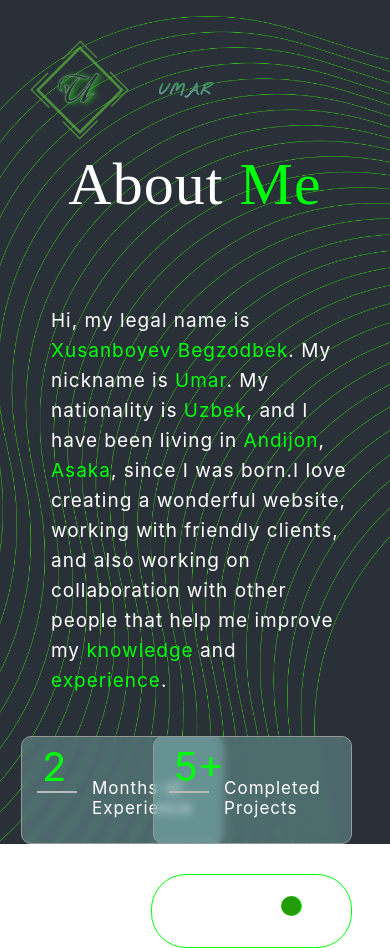
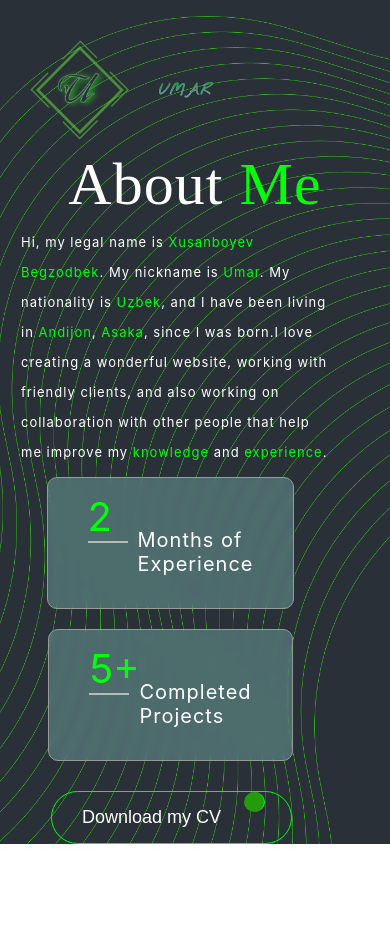
Before and after one commit to Begzodbekov/begzodbek_personal-website, a React (Create React App) app: page /about in a window 390 px wide. After the commit the page ends 844 px from the top, so only its background shows below. Built offline with nearby package versions, Linux system fonts and the light colour scheme; the HTML template or start-up script is replaced by a standard one.

Commit message:
about responsive

```diff
--- a/src/Components/AboutContent/AboutContent.scss
+++ b/src/Components/AboutContent/AboutContent.scss
@@ -570,3 +570,381 @@
     }
   }
 }
+
+
+@media screen and (max-width: 548px) {
+  .about_inner {
+    padding-top: 150px;
+    .about_hero{
+      .about_right{
+
+        .about_right_items {
+          margin-top: 40px;
+          margin-left: -30px;
+          .about_right_block1 {
+            padding: 5px 20px 20px 10px;
+            h1{
+              font-size: 35px;
+            }
+            p{
+              font-size: 17px;
+            }
+          }
+
+          .about_right_block2 {
+            padding: 5px 20px 20px 10px;
+            margin-left: -70px;
+            h1{
+              font-size: 35px;
+            }
+            p{
+              font-size: 17px;
+            }
+          }
+        }
+
+
+        .about_right_CV {
+          margin-left: 80px;
+        }
+      }
+    }
+  }
+}
+
+@media screen and (max-width: 528px){
+  .about_inner {
+    padding-top: 150px;
+    .about_hero{
+      .about_right{
+
+        .about_right_items {
+          margin-top: 40px;
+          margin-left: -30px;
+          .about_right_block1 {
+            padding: 5px 20px 20px 10px;
+            h1{
+              font-size: 35px;
+            }
+            p{
+              font-size: 17px;
+            }
+          }
+
+          .about_right_block2 {
+            padding: 5px 20px 20px 10px;
+            margin-left: -10px;
+            h1{
+              font-size: 35px;
+            }
+            p{
+              font-size: 17px;
+            }
+          }
+        }
+
+
+        .about_right_CV {
+          margin-left: 80px;
+        }
+      }
+    }
+  }
+}
+
+
+@media screen and (max-width: 480px){
+  .about_inner {
+    padding-top: 150px;
+    .about-title{
+      // margin-top: 20px;
+    }
+    .about_hero{
+      margin-top: -50px;
+      .about_right{
+        .about_right_description{
+          font-size: 16px;
+          margin-left: -30px;
+        }
+        .about_right_items {
+          margin-top: 40px;
+          margin-left: -30px;
+          .about_right_block1 {
+            padding: 5px 20px 20px 10px;
+            h1{
+              font-size: 35px;
+            }
+            p{
+              font-size: 17px;
+            }
+          }
+
+          .about_right_block2 {
+            padding: 5px 20px 20px 10px;
+            margin-left: -10px;
+            h1{
+              font-size: 35px;
+            }
+            p{
+              font-size: 17px;
+            }
+          }
+        }
+
+
+        .about_right_CV {
+          margin-left: 50px;
+        }
+      }
+    }
+  }
+}
+
+@media screen and (max-width: 470px){
+  .about_inner {
+    padding-top: 150px;
+    .about_hero{
+      .about_right{
+        .about_right_items {
+          .about_right_block1 {
+            padding: 1px 10px 20px 10px;
+            h1{
+              font-size: 30px;
+            }
+            p{
+              font-size: 14px;
+            }
+          }
+
+          .about_right_block2 {
+            padding: 1px 10px 20px 10px;
+            margin-left: -10px;
+            h1{
+              font-size: 30px;
+            }
+            p{
+              font-size: 14px;
+            }
+          }
+        }
+
+
+        .about_right_CV {
+          margin-left: 30px;
+        }
+      }
+    }
+  }
+}
+
+@media screen and (max-width: 425px){
+  .about_inner {
+    padding-top: 150px;
+
+    .about_hero{
+      .about_right{
+        .about_right_description{
+          margin-top: -142px;
+          letter-spacing: 1px;
+        }
+        .about_right_items {
+          flex-direction: column;
+          margin-top: 10px;
+          .about_right_block1 {
+            padding: 14px 40px 32px 30px;
+            // margin-top: 20px;
+            margin-left: -10px;
+            h1{
+              font-size: 40px;
+            }
+            span{
+              // width: 50px;
+              // height: 2px;
+              margin-left: 10px;
+            }
+            p{
+              margin-left: 60px;
+              font-size: 20px;
+              margin-top: -15px;
+            }
+          }
+
+          .about_right_block2 {
+            padding: 14px 40px 32px 30px;
+            margin-top: 20px;
+
+            h1{
+              font-size: 40px;
+            }
+            span{
+              // width: 50px;
+              // height: 2px;
+              margin-left: 10px;
+            }
+            p{
+              margin-left: 60px;
+              font-size: 20px;
+              margin-top: -15px;
+            }
+          }
+        }
+
+
+        .about_right_CV {
+          margin-left: 10px;
+        }
+      }
+    }
+  }
+}
+
+
+@media screen and (max-width: 390px){
+  .about_inner {
+    padding-top: 150px;
+    .about_hero{
+      .about_right{
+        .about_right_description{
+          letter-spacing: 1px;
+          font-size: 13px;
+        }
+        .about_right_CV {
+          margin-left:0px;
+        }
+      }
+    }
+  }
+}
+
+@media screen and (max-width: 360px){
+  .about_inner {
+    padding-top: 150px;
+    .about-title{
+      font-size: 35px;
+    }
+    .about_hero{
+      .about_right{
+        .about_right_description{
+          letter-spacing: 0px;
+          font-size: 13px;
+          line-height: 25px;
+        }
+
+        .about_right_items {
+          flex-direction: column;
+          margin-top: 10px;
+          .about_right_block1 {
+            padding: 10px 30px 22px 20px;
+            // margin-top: 20px;
+            margin-left: -10px;
+            h1{
+              font-size: 35px;
+            }
+            span{
+              // width: 50px;
+              // height: 2px;
+              margin-left: 5px;
+            }
+            p{
+              margin-left: 60px;
+              font-size: 18px;
+              margin-top: -15px;
+            }
+          }
+
+          .about_right_block2 {
+            padding: 10px 30px 32px 30px;
+            margin-top: 20px;
+
+            h1{
+              font-size: 35px;
+            }
+            span{
+              // width: 50px;
+              // height: 2px;
+              margin-left: 5px;
+            }
+            p{
+              margin-left: 60px;
+              font-size: 18px;
+              margin-top: -15px;
+            }
+          }
+        }
+        .about_right_CV {
+          margin-left:0px;
+        }
+      }
+    }
+  }
+}
+
+@media screen and (max-width: 352px){
+  .about_inner {
+    padding-top: 150px;
+    .about-title{
+      font-size: 35px;
+    }
+    .about_hero{
+      .about_right{
+        .about_right_description{
+          letter-spacing: 0px;
+          font-size: 13px;
+          line-height: 25px;
+        }
+
+        .about_right_items {
+          flex-direction: column;
+          margin-top: 10px;
+          .about_right_block1 {
+            padding: 10px 30px 22px 20px;
+            // margin-top: 20px;
+            margin-left: -10px;
+            h1{
+              font-size: 35px;
+            }
+            span{
+              // width: 50px;
+              // height: 2px;
+              margin-left: 5px;
+            }
+            p{
+              margin-left: 60px;
+              font-size: 18px;
+              margin-top: -15px;
+            }
+          }
+
+          .about_right_block2 {
+            padding: 10px 30px 32px 30px;
+            margin-top: 20px;
+
+            h1{
+              font-size: 35px;
+            }
+            span{
+              // width: 50px;
+              // height: 2px;
+              margin-left: 5px;
+            }
+            p{
+              margin-left: 60px;
+              font-size: 18px;
+              margin-top: -15px;
+            }
+          }
+        }
+        .about_right_CV {
+          margin-left:-15px;
+         padding: 10px 60px 10px 30px;
+         .cv_bi{
+          padding: 10px 10px 10px 10px;
+          margin-top: -10px;
+          margin-left: 22px;
+          font-size: 19px;
+         }
+        }
+      }
+    }
+  }
+}
--- a/src/Components/Header/Header.scss
+++ b/src/Components/Header/Header.scss
@@ -84,7 +84,7 @@
       }
   }
 
-  @media screen and (max-width: 1140px) {
+@media screen and (max-width: 1140px) {
       .nav_inner {
           .nav_inner_left {
               margin-left: 20px;
@@ -311,7 +311,7 @@
       }
   }
 
-  @media screen and (max-width: 360px) {
+@media screen and (max-width: 360px) {
       .nav_inner {
           z-index: -1;
           margin-top: -20px;
--- a/src/Components/Hero/Hero.jsx
+++ b/src/Components/Hero/Hero.jsx
@@ -18,6 +18,9 @@ function Hero() {
              </a>
              <a href="">
               <i class="bi bi-instagram"></i>
+             </a>
+             <a href="https://www.linkedin.com/in/begzodbek-xusanboyev-b70093293?jobid=1234&lipi=urn%3Ali%3Apage%3Ad_jobs_easyapply_pdfgenresume%3B1UIXK3PeQ3CO6dR7gTzdQw%3D%3D&licu=urn%3Ali%3Acontrol%3Ad_jobs_easyapply_pdfgenresume-v02_profile">
+              <i class="bi bi-linkedin"></i>
              </a>
              <a href="https://github.com/Begzodbekov">
               <i class="bi bi-github"></i>
--- a/src/Components/Hero/Hero.scss
+++ b/src/Components/Hero/Hero.scss
@@ -625,13 +625,12 @@
                 flex-direction: row;
                 max-width: 800px;
                 left: 2%;
-                margin-top: 550px;
+                margin-top: 600px;
                 position: absolute;
-
                 .bi::before {
                     font-size: 30px;
                     color: #249C0A;
-                    margin-left: 30px;
+                    margin-left: 20px;
                     cursor: pointer;
                 }
             }
@@ -693,9 +692,9 @@
         .hero_left {
             .hero_social {
                 .bi::before {
-                    font-size: 30px;
+                    font-size:27px;
                     color: #249C0A;
-                    margin-left: 25px;
+                    margin-left: 20px;
                     cursor: pointer;
                 }
             }
@@ -707,10 +706,9 @@
     .hero_inner {
         .hero_left {
             .hero_social {
-                margin-left: 10px;
-
+                margin-left: 5px;
                 .bi::before {
-                    font-size: 30px;
+                    font-size:27px;
                     color: #249C0A;
                     margin-left: 17px;
                     cursor: pointer;
@@ -725,7 +723,7 @@
     .hero_inner {
         .hero_left {
             .hero_social {
-                margin-left: 10px;
+                margin-left: -5px;
 
                 .bi::before {
                     font-size: 25px;
@@ -737,3 +735,21 @@
         }
     }
 }
+
+
+@media screen and (max-width: 252px) {
+    .hero_inner {
+        .hero_left {
+            .hero_social {
+                margin-left: -5px;
+
+                .bi::before {
+                    font-size: 25px;
+                    color: #249C0A;
+                    margin-left: 14px;
+                    cursor: pointer;
+                }
+            }
+        }
+    }
+}
```
